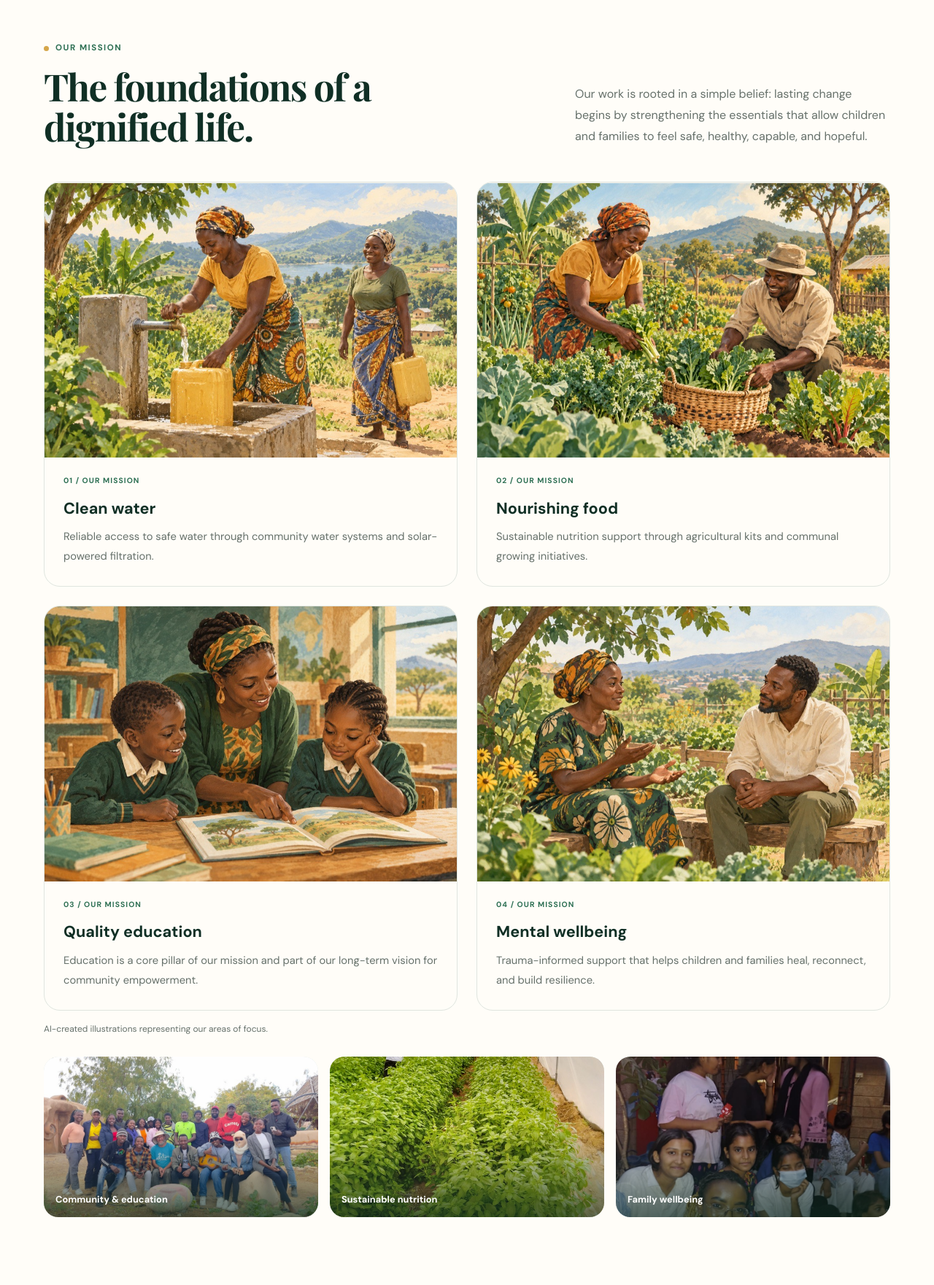
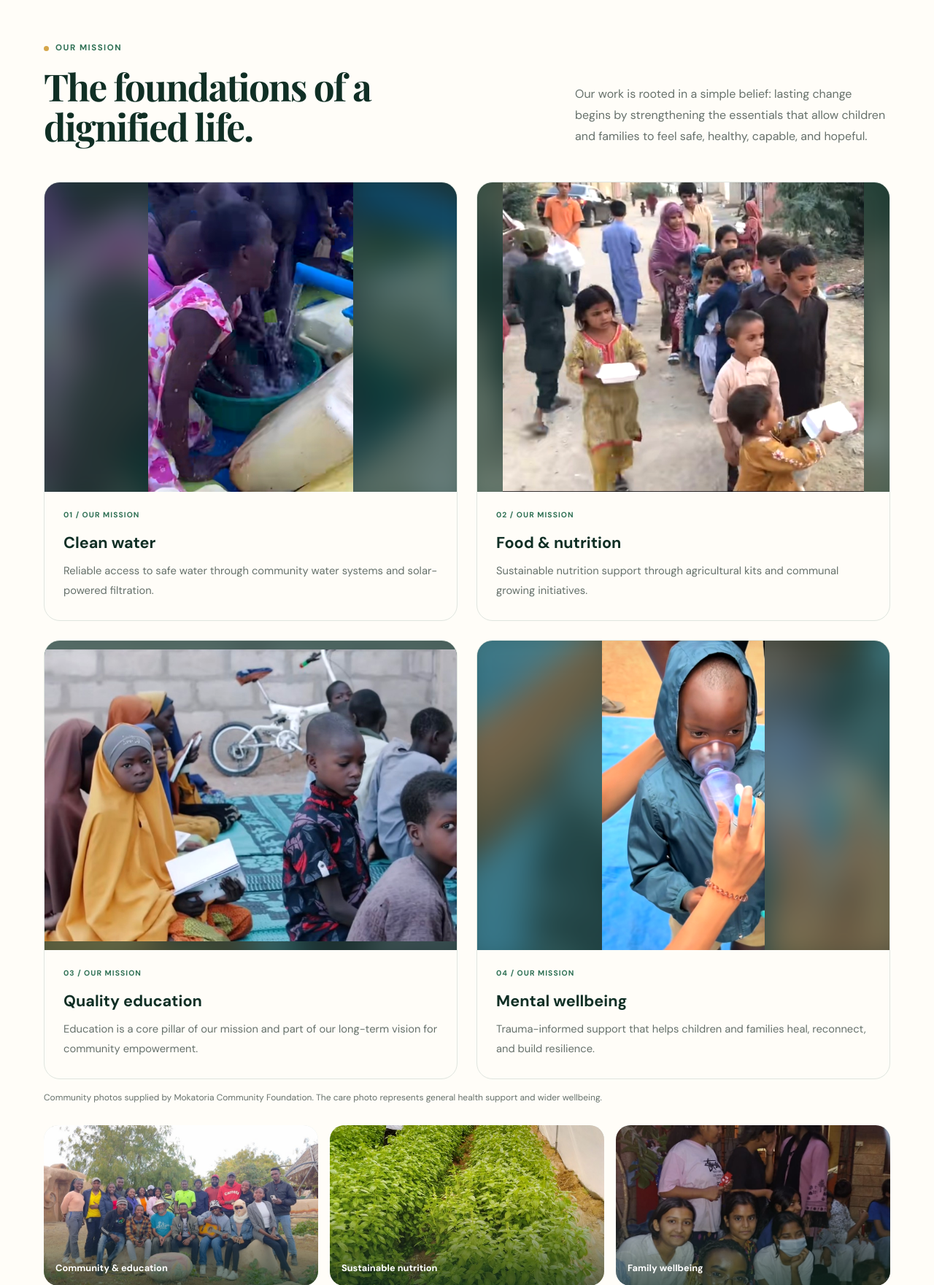
Before and after one commit to mokatoria/mokatoria-group-foundation, a Flask app: page / in a window 1280 px wide. Shown: the part 1111-2872 px from the top of the page at 73% size. Run offline with Flask 3, Linux system fonts and the light colour scheme; data that the repository does not hold is empty; some libraries are stand-ins or nearby versions.

Commit message:
Replace mission illustrations with supplied community photographs

```diff
--- a/static/css/style.css
+++ b/static/css/style.css
@@ -411,15 +411,17 @@ button, input, textarea { font: inherit; }
 @media (max-width: 480px) { .site-header .brand { max-width: 210px; font-size: .85rem; } .foundation-contact { padding: 48px 0 60px; } .contact-detail-card, .donation-contact-note { padding: 22px; } }
 
 /* Illustrated mission cards: consistent full-width images, with copy below. */
-.pillar-grid-illustrated { grid-template-columns: repeat(2, minmax(0, 1fr)); gap: 26px; }
-.pillar-card-illustrated { padding: 0; overflow: hidden; min-height: 0; background: var(--paper); }
-.pillar-card-illustrated .pillar-image { display: block; width: 100%; height: auto; aspect-ratio: 3 / 2; object-fit: contain; background: var(--cream); }
+.pillar-grid-photos { grid-template-columns: repeat(2, minmax(0, 1fr)); gap: 26px; }
+.pillar-card-photo { padding: 0; overflow: hidden; min-height: 0; background: var(--paper); }
+.pillar-photo-frame { position: relative; isolation: isolate; overflow: hidden; aspect-ratio: 4 / 3; background: #173c30; }
+.pillar-photo-frame::before { content: ""; position: absolute; inset: -28px; z-index: -1; background-image: var(--pillar-photo); background-size: cover; background-position: center; filter: blur(22px); opacity: .42; }
+.pillar-card-photo .pillar-image { display: block; width: 100%; height: 100%; object-fit: contain; filter: brightness(1.06) contrast(1.04) saturate(1.02); }
 .pillar-body { padding: 24px 26px 28px; }
 .pillar-kicker { display: block; color: var(--green-700); text-transform: uppercase; letter-spacing: .1em; font-size: .65rem; font-weight: 700; margin-bottom: 12px; }
-.pillar-card-illustrated h3 { font-size: 1.35rem; }
-.pillar-card-illustrated p { font-size: .92rem; line-height: 1.8; }
-.pillar-illustration-note { margin: 16px 0 28px; color: var(--muted); font-size: .75rem; }
-@media (max-width: 650px) { .pillar-grid-illustrated { grid-template-columns: 1fr; gap: 20px; } .pillar-body { padding: 22px; } }
+.pillar-card-photo h3 { font-size: 1.35rem; }
+.pillar-card-photo p { font-size: .92rem; line-height: 1.8; }
+.pillar-photo-note { margin: 16px 0 28px; color: var(--muted); font-size: .75rem; }
+@media (max-width: 650px) { .pillar-grid-photos { grid-template-columns: 1fr; gap: 20px; } .pillar-body { padding: 22px; } }
 
 .neema-option { margin-top: 16px; }
 
--- a/templates/index.html
+++ b/templates/index.html
@@ -49,25 +49,25 @@
       </div>
       <p>Our work is rooted in a simple belief: lasting change begins by strengthening the essentials that allow children and families to feel safe, healthy, capable, and hopeful.</p>
     </div>
-    <div class="pillar-grid pillar-grid-illustrated">
-      <article class="pillar-card pillar-card-illustrated">
-        <img class="pillar-image" src="{{ url_for('static', filename='images/optimized/mission-water.jpg') }}" alt="Illustration of women collecting water from a community tap." width="1000" height="666" loading="lazy" decoding="async">
+    <div class="pillar-grid pillar-grid-photos">
+      <article class="pillar-card pillar-card-photo">
+        <div class="pillar-photo-frame" style="--pillar-photo: url('{{ url_for('static', filename='images/mission-water-real.jpg') }}')"><img class="pillar-image" src="{{ url_for('static', filename='images/mission-water-real.jpg') }}" alt="A child beside running water and water containers." width="955" height="1443" loading="lazy" decoding="async"></div>
         <div class="pillar-body"><span class="pillar-kicker">01 / Our mission</span><h3>Clean water</h3><p>Reliable access to safe water through community water systems and solar-powered filtration.</p></div>
       </article>
-      <article class="pillar-card pillar-card-illustrated">
-        <img class="pillar-image" src="{{ url_for('static', filename='images/optimized/mission-food.jpg') }}" alt="Illustration of community gardeners harvesting leafy vegetables." width="1000" height="666" loading="lazy" decoding="async">
-        <div class="pillar-body"><span class="pillar-kicker">02 / Our mission</span><h3>Nourishing food</h3><p>Sustainable nutrition support through agricultural kits and communal growing initiatives.</p></div>
+      <article class="pillar-card pillar-card-photo">
+        <div class="pillar-photo-frame" style="--pillar-photo: url('{{ url_for('static', filename='images/mission-food-real.jpg') }}')"><img class="pillar-image" src="{{ url_for('static', filename='images/mission-food-real.jpg') }}" alt="Children and families receiving takeaway food containers." width="703" height="601" loading="lazy" decoding="async"></div>
+        <div class="pillar-body"><span class="pillar-kicker">02 / Our mission</span><h3>Food &amp; nutrition</h3><p>Sustainable nutrition support through agricultural kits and communal growing initiatives.</p></div>
       </article>
-      <article class="pillar-card pillar-card-illustrated">
-        <img class="pillar-image" src="{{ url_for('static', filename='images/optimized/mission-education.jpg') }}" alt="Illustration of a teacher reading with two children." width="1000" height="666" loading="lazy" decoding="async">
+      <article class="pillar-card pillar-card-photo">
+        <div class="pillar-photo-frame" style="--pillar-photo: url('{{ url_for('static', filename='images/mission-education-real.jpg') }}')"><img class="pillar-image" src="{{ url_for('static', filename='images/mission-education-real.jpg') }}" alt="Children seated together with notebooks and learning materials." width="828" height="587" loading="lazy" decoding="async"></div>
         <div class="pillar-body"><span class="pillar-kicker">03 / Our mission</span><h3>Quality education</h3><p>Education is a core pillar of our mission and part of our long-term vision for community empowerment.</p></div>
       </article>
-      <article class="pillar-card pillar-card-illustrated">
-        <img class="pillar-image" src="{{ url_for('static', filename='images/optimized/mission-wellbeing.jpg') }}" alt="Illustration of two adults having a supportive conversation in a garden." width="1000" height="666" loading="lazy" decoding="async">
+      <article class="pillar-card pillar-card-photo">
+        <div class="pillar-photo-frame" style="--pillar-photo: url('{{ url_for('static', filename='images/mission-wellbeing-real.jpg') }}')"><img class="pillar-image" src="{{ url_for('static', filename='images/mission-wellbeing-real.jpg') }}" alt="A child receiving care with support from an adult." width="874" height="1666" loading="lazy" decoding="async"></div>
         <div class="pillar-body"><span class="pillar-kicker">04 / Our mission</span><h3>Mental wellbeing</h3><p>Trauma-informed support that helps children and families heal, reconnect, and build resilience.</p></div>
       </article>
     </div>
-    <p class="pillar-illustration-note">AI-created illustrations representing our areas of focus.</p>
+    <p class="pillar-photo-note">Community photos supplied by Mokatoria Community Foundation. The care photo represents general health support and wider wellbeing.</p>
     <div class="mission-photo-row" aria-label="Scenes representing education, community farming and family support">
       <figure><img src="{{ url_for('static', filename='images/optimized/community-team.jpeg') }}" alt="Children gathered together outdoors" loading="lazy" decoding="async"><figcaption>Community & education</figcaption></figure>
       <figure><img src="{{ url_for('static', filename='images/optimized/community-greenhouse.jpeg') }}" alt="Woman carrying produce through a community garden with greenhouses" loading="lazy" decoding="async"><figcaption>Sustainable nutrition</figcaption></figure>
```
Also changed, not shown: static/images/mission-education-real.jpg (added), static/images/mission-food-real.jpg (added), static/images/mission-water-real.jpg (added), static/images/mission-wellbeing-real.jpg (added).
